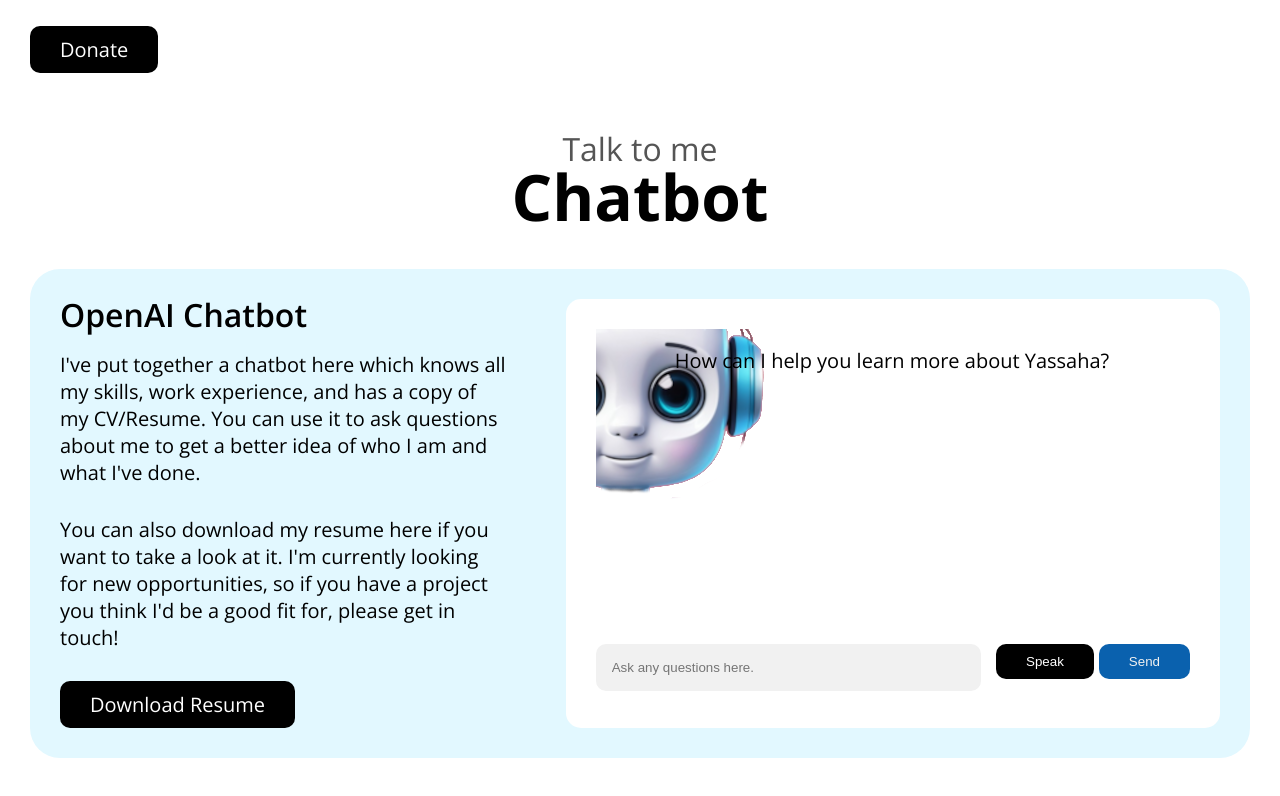
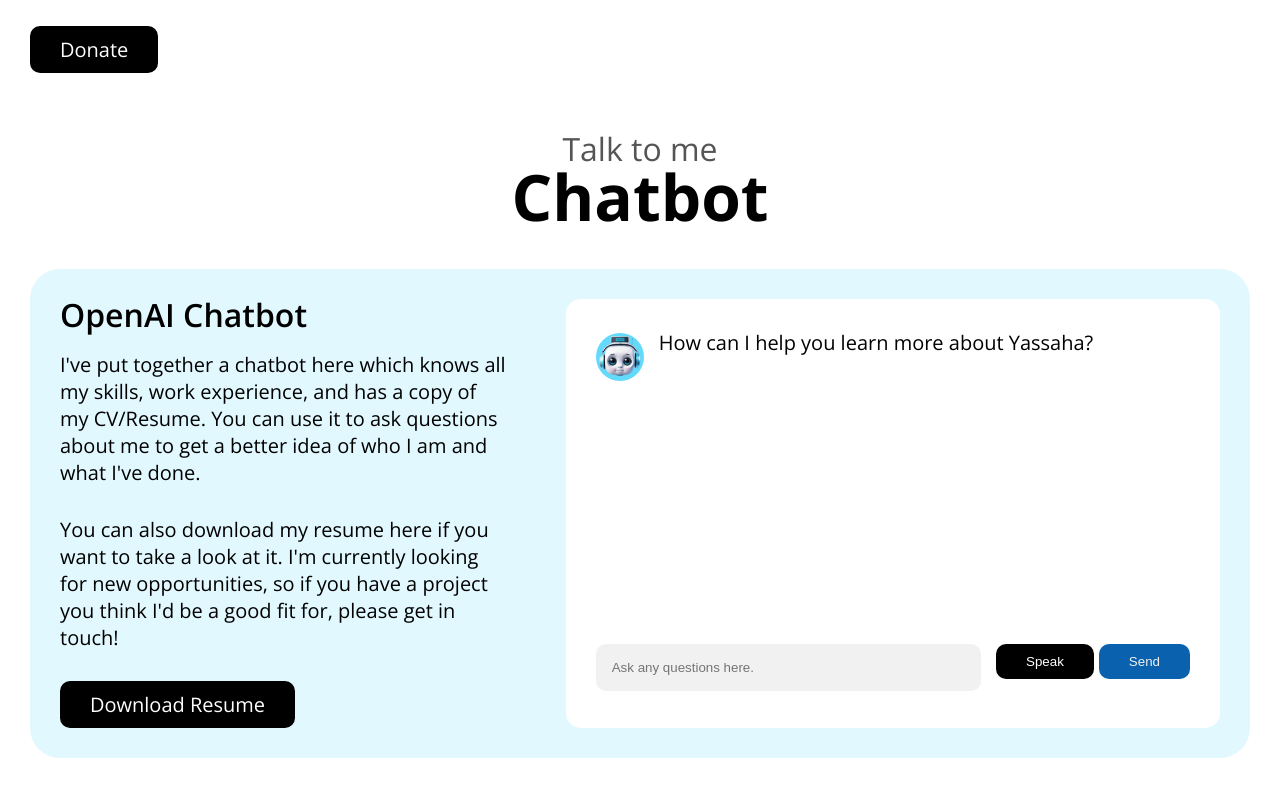
Before and after one commit to yali5/OpenAIPortfolio, a Next.js app: page / in a window 1280 px wide. Shown: the part 3185-3981 px from the top of the page. Built offline with nearby package versions, Linux system fonts and the light colour scheme.

Commit message:
Avatars basics added. No choose your avatar fun option created for now.

```diff
--- a/app/globals.css
+++ b/app/globals.css
@@ -524,9 +524,29 @@
 					gap:15px;
 					li {
 						display:flex;
-						align-items:center;
+						align-items:flex-start; /* Avatar: algin icons with top of messages*/
 						gap:15px;
-
+						.avatar {
+							width: 48px;
+							height: 48px;
+							border-radius: 50%;
+							overflow: hidden;
+							flex-shrink: 0;
+							display: flex;
+							align-items: center;
+							justify-content: center;
+							margin-top: 4px; /* optional tweak */
+						.message {
+						display: flex;
+						align-items: center;
+						}
+							img {
+								width: 100%;
+								height: 100%;
+								object-fit: cover;
+								display: block;
+							}
+							}
 						&.user {
 							text-align:right;
 							justify-content:flex-end;
--- a/app/page.js
+++ b/app/page.js
@@ -322,7 +322,7 @@
                   <li key={index} className={`${message.role}`}>
                     <span className={`avatar ${message.role}`}>
                       <img
-                        src={message.role === 'user' ? '/imgs/user-avatar.png' : '/imgs/ai-avatar.png'} ai
+                        src={message.role === 'user' ? '/imgs/user-avatar.png' : '/imgs/ai-avatar.png'}
                         alt={message.role}
                       />
                     </span>
```
Also changed, not shown: public/imgs/user-avatar.png.
